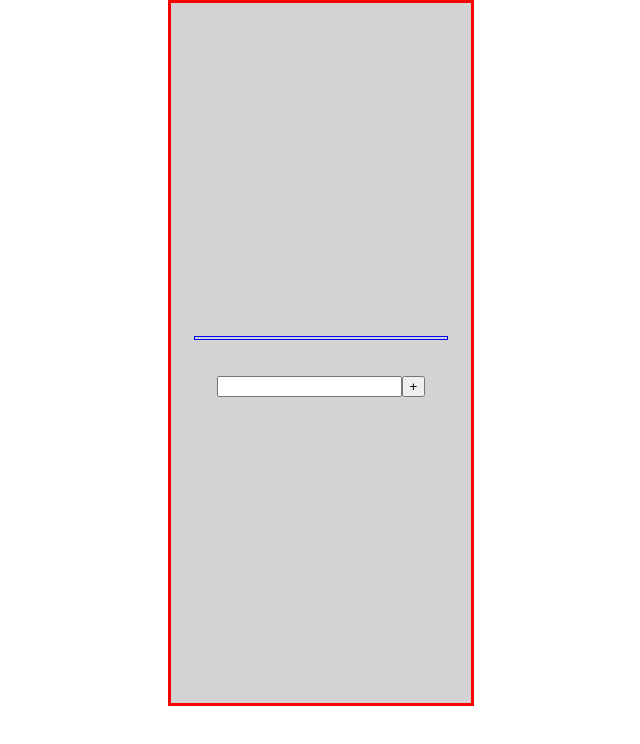
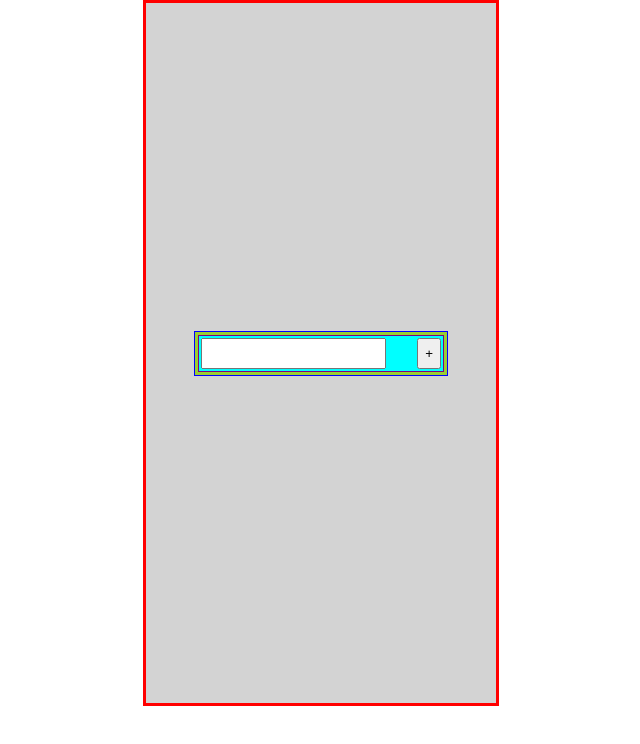
Before and after one commit to andrmoe/todo, a React (Create React App) app: page / in a window 1280 px wide. Shown: the top 744 px of the page, without its empty margins (319-959 px from the left). Built offline with nearby package versions, Linux system fonts and the light colour scheme.

Commit message:
Moved 'Add' button

```diff
--- a/src/App.css
+++ b/src/App.css
@@ -6,7 +6,7 @@
 .App-header {
   background-color: lightgray;
   height: 700px;
-  width: 300px;
+  width: 350px;
   display: flex;
   flex-direction: column;
   align-items: center;
@@ -34,6 +34,7 @@
 .list-item-child {
   flex: auto;
   width: 220;
+  min-height: 25px;
 }
 
 .right-button {
@@ -50,5 +51,12 @@
   width: 250px;
   justify-content: center;
   padding: 1px;
+  background-color: yellowgreen;
 
 }
+
+.input {
+  display: flex;
+  flex-direction: row;
+  min-height: 25px;
+}
--- a/src/App.js
+++ b/src/App.js
@@ -5,7 +5,7 @@ import { useState, useEffect } from 'react';
 function MetaListEntry({children, handleSelect}) {
   return (
     <ul className="list-item">
-      <li className="list-item-child">{children}</li><li className="right-button"><button className="right-button" onClick={handleSelect}>🡵</button></li>
+      <li className="list-item-child">{children}</li><li className="right-button"><button className="right-button" onClick={handleSelect}>🡢</button></li>
     </ul>
   )
 }
@@ -23,14 +23,14 @@ function Todo({children, handleDelete, handleMove}) {
 function AddByText({handleAdd}) {
   const [text, setText] = useState("")
   return (
-  <div>
-      <input value={text} onChange={e => {setText(e.target.value)}}/>
-      <button onClick={() => {
+  <ul className="list-item">
+      <li className="list-item-child"><input className="input" value={text} onChange={e => {setText(e.target.value)}}/></li>
+      <li className="right-button"><button onClick={() => {
                   setText("")
                   handleAdd(text)
           }}
-      > + </button>
-  </div>)
+      > + </button></li>
+  </ul>)
 }
 
 export default function App() {
@@ -54,11 +54,12 @@ export default function App() {
 
   let content;
   if (currentList === "No List") {
-    content = <>
+    content =
     <ul className="list">
-      {findAllLists().map(l => <li><MetaListEntry key={l} handleSelect={() => setCurrentList(l)}>{l}</MetaListEntry></li>)}
+      {findAllLists().map(l => <li key={l}><MetaListEntry key={l} handleSelect={() => setCurrentList(l)}>{l}</MetaListEntry></li>)}
+      <li><AddByText handleAdd={text => setTodoItems([...todoItems, {"text": "", "list": text}])} /></li>
     </ul>
-    <AddByText handleAdd={text => setTodoItems([...todoItems, {"text": "", "list": text}])} /></>
+
   } else if (itemToBeMoved !== null) {
     console.log(itemToBeMoved)
     content = <>
@@ -74,18 +75,20 @@ export default function App() {
     content = <><button onClick={() => setCurrentList("No List")}>Lists</button>
     <h3>{currentList}</h3>
     <ul className="list">
-      <li>{todoItems
+      {todoItems
       .filter(todo => todo.list === currentList && todo.text !== "")
-      .map(todo => <Todo handleDelete={() => setTodoItems(todoItems.filter(t => t !== todo))}
-      handleMove={() => setItemToBeMoved(todo)}>{todo.text}</Todo>)}</li>
+      .map(todo => <li key={todo.text}><Todo handleDelete={() => setTodoItems(todoItems.filter(t => t !== todo))}
+      handleMove={() => setItemToBeMoved(todo)}>{todo.text}</Todo></li>)}
+      <li><AddByText handleAdd={text => setTodoItems([...todoItems, {"text": text, "list": currentList}])} />
+      </li>
     </ul>
-    <AddByText handleAdd={text => setTodoItems([...todoItems, {"text": text, "list": currentList}])} /></>
+    </>
   }
   return (
     <div className="App">
-      <header className="App-header">
+      <div className="App-header">
         {content}
-      </header>
+      </div>
     </div>
   );
 }
```
